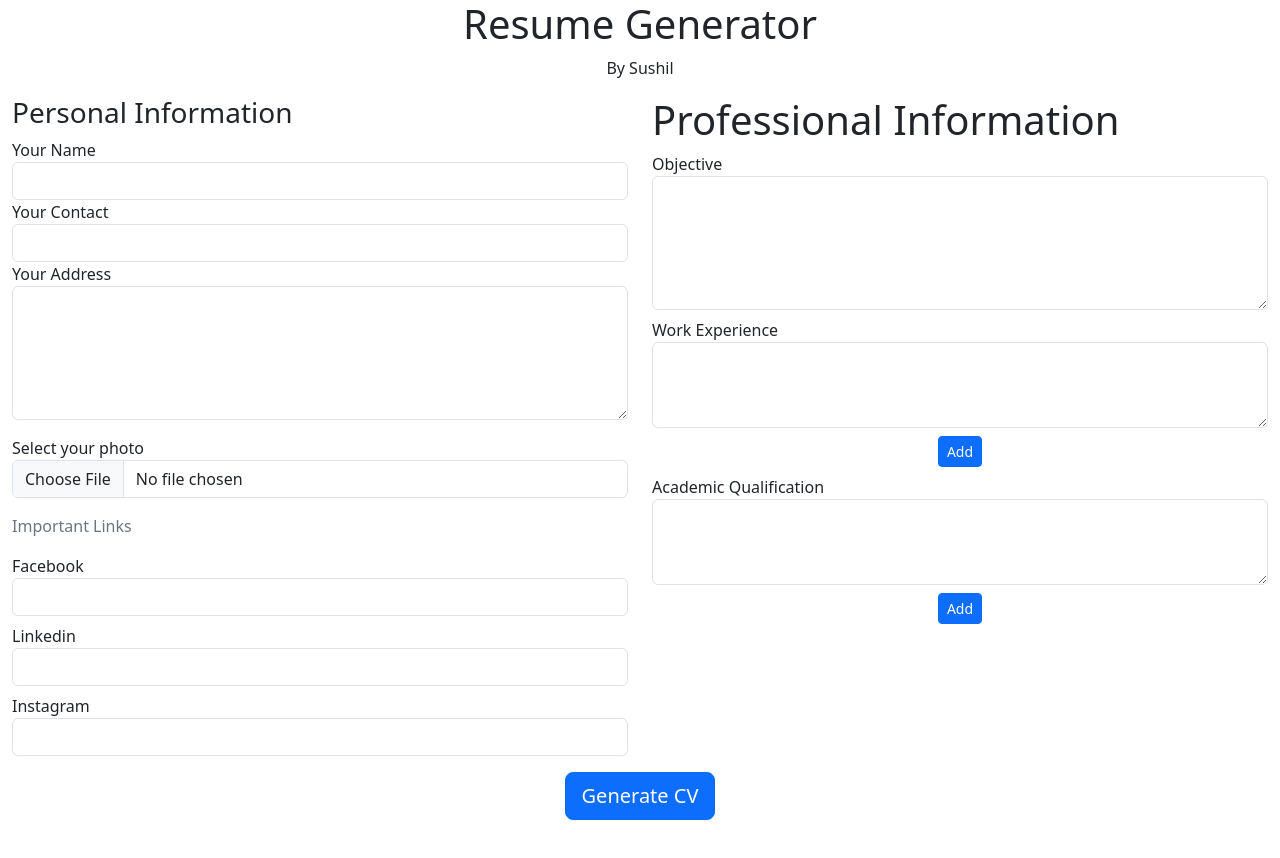
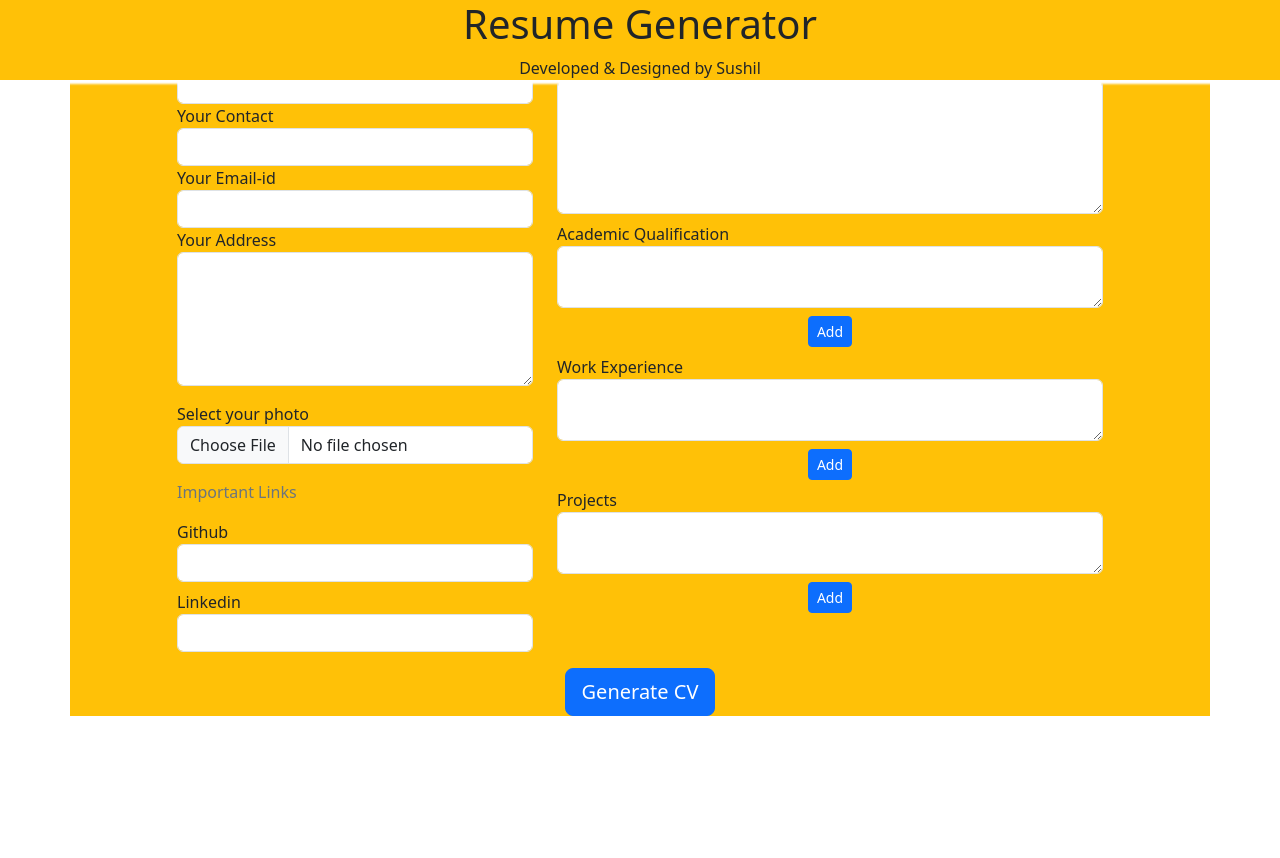
Before and after one commit to sushil8383/cv-maker, a plain HTML site: page index.html in a window 1280 px wide. After the commit the page ends 800 px from the top, so only its background shows below. Drawn offline with nearby package versions, Linux system fonts and the light colour scheme.

Commit message:
Update index.html

```diff
--- a/index.html
+++ b/index.html
@@ -12,13 +12,13 @@
 </head>
 <body>
     <script src="cv.js"></script>
-    <div class="container-fluid" id="cv-form">
-    <div class="container">
+    <div class="container-fluid bg-warning fixed-top" id="nav" style="box-shadow:2px 2px 2px 2px white; height: 80px;">
         <h1 class="text-center">Resume Generator</h1>
-        <p class="text-center">By Sushil</p>
+        <p class="text-center">Developed & Designed by Sushil</p>
     </div>
-    <div class="row">
-        <div class="col-md-6">
+    <div class="container bg-warning" id="cv-form">
+    <div class="row d-flex justify-content-center">
+        <div class="col-md-4">
             <h3>Personal Information</h3>
             <div class="form-group">
                 <label for="nameField">Your Name</label>
@@ -28,6 +28,12 @@
                 <label for="contactField">Your Contact</label>
                 <input type="text" class="form-control" id="contactField">
             </div>
+
+            <div class="form-group">
+                <label for="contactField">Your Email-id</label>
+                <input type="text" class="form-control" id="mailField">
+            </div>
+
             <div class="form-group">
                 <label for="addressField">Your Address</label>
                 <textarea rows="5" id="addressField" class="form-control"></textarea>
@@ -41,17 +47,14 @@
 
             <p class="text-secondary my-3">Important Links</p>
             <div class="form-group mt-2">
-                <label for="fbField">Facebook</label>
-                <input type="text" class="form-control" id="fbField">
+                <label for="gtField">Github</label>
+                <input type="text" class="form-control" id="gtField">
             </div>
             <div class="form-group mt-2">
                 <label for="linkField">Linkedin</label>
                 <input type="text" class="form-control" id="linkField">
             </div>
-            <div class="form-group mt-2">
-                <label for="instaField">Instagram</label>
-                <input type="text" class="form-control" id="instaField">
-            </div>
+
 
         </div>
         <div class="col-md-6">
@@ -60,9 +63,18 @@
                 <label for="">Objective</label>
                 <textarea id="objective" class="form-control" rows="5"></textarea>
             </div>
+
+            <div class="form-group mt-2" id="aq">
+                <label for="">Academic Qualification</label>
+                <textarea class="form-control aqField " rows="2"></textarea>
+                <div class="container text-center mt-2" id="aqButton">
+                    <button onclick="addNewAqField()" class="btn btn-primary btn-sm">Add</button>
+                </div>
+            </div>
+
             <div class="form-group mt-2" id="we">
                 <label for="">Work Experience</label>
-                <textarea  class="form-control weField " rows="3">
+                <textarea  class="form-control weField " rows="2">
                 </textarea>
 
                 <div class="container text-center mt-2" id="weButton">
@@ -71,16 +83,18 @@
                 </div>
 
             </div>
-            <div class="form-group mt-2" id="aq">
-                <label for="">Academic Qualification</label>
-                <textarea class="form-control aqField " rows="3"></textarea>
-                <div class="container text-center mt-2" id="aqButton">
-                    <button onclick="addNewAqField()" class="btn btn-primary btn-sm">Add</button>
+
+            <div class="form-group mt-2" id="pr">
+                <label for="">Projects</label>
+                <textarea class="form-control prField " rows="2"></textarea>
+                <div class="container text-center mt-2" id="prButton">
+                    <button onclick="addNewPrField()" class="btn btn-primary btn-sm">Add</button>
                 </div>
             </div>
+
         </div>
     </div>
-        <div class="container text-center mt-3 mb-5">
+        <div class="container text-center mt-3 mb-1">
             <button class="btn btn-primary btn-lg"
              onclick="generateCV()">Generate CV</button>
         </div>
@@ -98,14 +112,15 @@
                 <div class="container">
                     <p id="tname">Sushil Kumar</p>
                     <p id="tnumber">+91 8383861137</p>
+                    <p id="tmail">sushil@gmail.com</p>
                     <p id="taddress">n/g sector 52 Delhi India</p>
 
                     <hr />
-                    <p><a  id="tface" href="http://">www.facebook.com</a>
+                    <p><a  id="tgithub" href="http://">www.Github.com</a>
                     </p>
                     <p><a id="tlink" href="http://">www.linkedin.com</a>
                     </p>
-                    <p><a id="tinsta" href="http://">www.instagram.com</a></p>
+
                 </div>
 
             </div>
@@ -114,7 +129,7 @@
                  style="font-weight: 980;">
                  Sushil Kumar
                 </h1>
-                <div class="card mt-4">
+                <div class=" mt-4">
                     <div class="card-header background">
                         <h3>Objective</h3>
                     </div><div class="card-body">
@@ -127,7 +142,20 @@
 
                 </div>
 
-                <div class="card mt-4">
+                <div class=" mt-4">
+                    <div class="card-header background">
+                        <h3>Academic Qualification</h3>
+                    </div><div class="card-body">
+                       <ul id="taq">
+                        <li>lorem</li>
+                        <li>lorem</li>
+                        <li>lorem</li>
+                       </ul>
+                    </div>
+
+                </div>
+
+                <div class=" mt-4">
                     <div class="card-header background">
                         <h3>Work Experience</h3>
                     </div><div class="card-body">
@@ -140,18 +168,20 @@
 
                 </div>
 
-                <div class="card mt-4">
+                <div class=" mt-4">
                     <div class="card-header background">
-                        <h3>Academic Qualification</h3>
+                        <h3>Projects</h3>
                     </div><div class="card-body">
-                       <ul id="taq">
-                        <li>lorem</li>
-                        <li>lorem</li>
-                        <li>lorem</li>
-                       </ul>
+                        <ul id="tpr">
+                            <li>Lorem ipsum dolor sit amet consectetur, adipisicing elit. Vero, numquam.</li>
+                            <li>Lorem ipsum, dolor sit amet consectetur adipisicing elit. At, ratione!</li>
+                            <li>Lorem ipsum dolor sit, amet consectetur adipisicing elit. Fuga, quis.</li>
+                        </ul>
                     </div>
 
                 </div>
+
+
                 <div class="container mt-4 text-center">
                     <button onclick="printCV()" class="btn background">
                         Print CV
```
